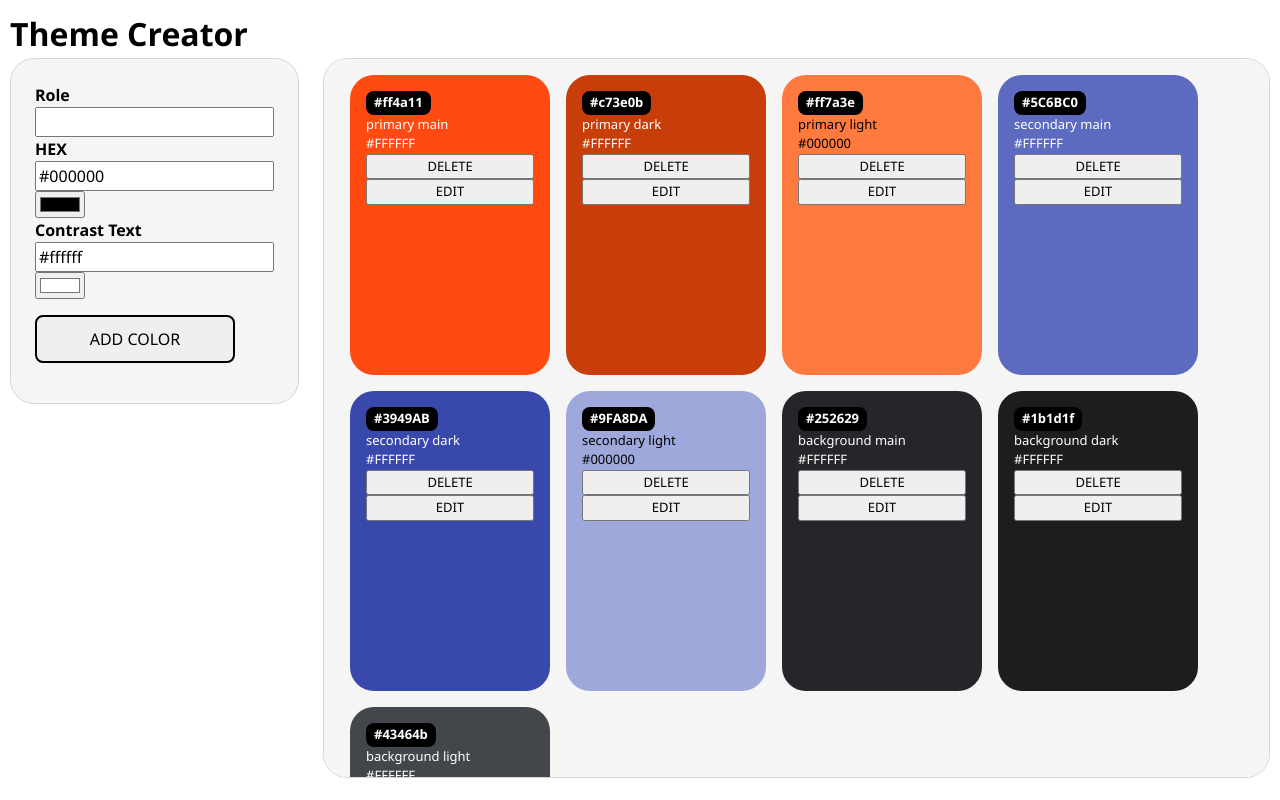
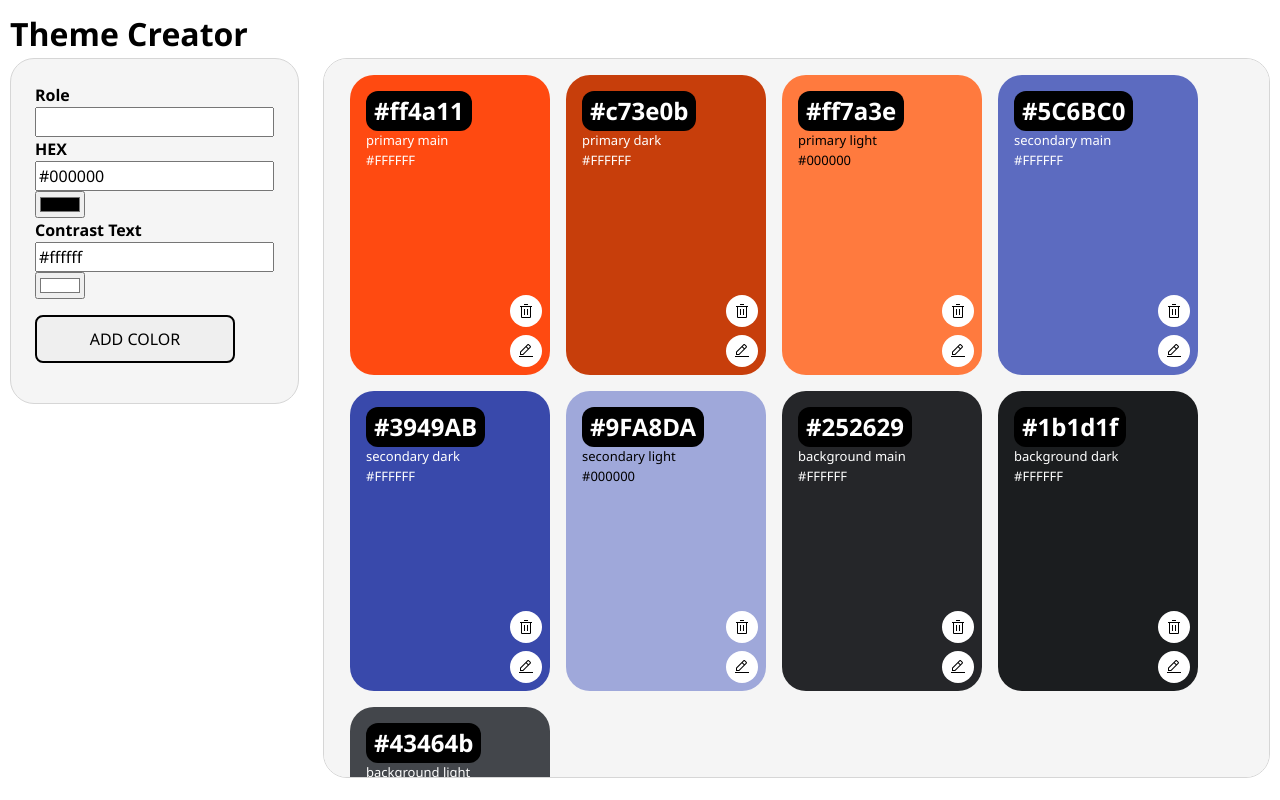
Before and after one commit to josereyes11/Recap-4, a React (Vite) app: page / in a window 1280 px wide. Built offline with nearby package versions, Linux system fonts and the light colour scheme.

Commit message:
Edit a color from the theme: commit 5 extra styling

```diff
--- a/src/Components/Color/Color.css
+++ b/src/Components/Color/Color.css
@@ -7,6 +7,7 @@
   flex-direction: column;
   font-size: small;
   border-radius: 24px;
+  position: relative;
 }
 
 .color-card-headline {
@@ -15,8 +16,16 @@
   background: rgb(0, 0, 0);
   color: white;
   width: max-content;
-  border-radius: 8px;
+  border-radius: 12px;
   font-weight: bold;
+  font-size: x-large;
+}
+
+.color-card-question-container {
+  display: flex;
+  flex-direction: column;
+  justify-content: center;
+  gap: 4px;
 }
 
 .color-card-question {
@@ -27,6 +36,41 @@
   width: max-content;
   border-radius: 4px;
   font-weight: bold;
+  font-size: medium;
+}
+
+.card-icon-buttons {
+  position: absolute;
+  bottom: 8px;
+  right: 8px;
+  display: flex;
+  flex-direction: column;
+  gap: 8px;
+}
+
+.icon-button {
+  width: 32px;
+  height: 32px;
+  border-radius: 50%;
+  display: flex;
+  align-items: center;
+  justify-content: center;
+  padding: 0;
+  border: none;
+  background-color: rgba(255, 255, 255);
+}
+
+.icon-button img {
+  width: 16px;
+  height: 16px;
+}
+
+.isEditing-container {
+  position: absolute;
+  z-index: 1;
+  box-shadow:
+    0 20px 25px -5px rgba(0, 0, 0, 0.1),
+    0 10px 10px -5px rgba(0, 0, 0, 0.04);
 }
 
 .color-card-cancel-container {
--- a/src/Components/Color/Color.jsx
+++ b/src/Components/Color/Color.jsx
@@ -1,6 +1,8 @@
 import "./Color.css";
 import { useState } from "react";
 import ColorForm from "../../ColorForm/ColorForm";
+import deleteIcon from "../../assets/delete-icon.svg";
+import editIcon from "../../assets/edit-icon.svg";
 
 export default function Color({ color, handleDeleteColor, handleEditColor }) {
   const [isConfirming, setIsConfirming] = useState();
@@ -11,20 +13,23 @@ export default function Color({ color, handleDeleteColor, handleEditColor }) {
         <p className="color-card-headline">{color.hex}</p>
         <p>{color.role}</p>
         <p>{color.contrastText}</p>
+        <div className="card-icon-buttons">
           {isConfirming ? (
-          <div>
+            <div className="color-card-question-container">
               <p className="color-card-question">Are you sure?</p>
               <button onClick={() => handleDeleteColor(color.id)}>Yes</button>
               <button onClick={() => setIsConfirming(false)}>Cancel</button>
             </div>
           ) : (
-          <button onClick={() => setIsConfirming(true)}>DELETE</button>
+            <button className="icon-button" onClick={() => setIsConfirming(true)}>
+              <img src={deleteIcon} alt="Delete" />
+            </button>
           )}
           {isEditing ? (
-          <div>
+            <div className="isEditing-container">
               <div className="color-card-cancel-container">
                 <button className="color-card-cancel-button" onClick={() => setIsEditing(false)}>
-                Cancel
+                  CANCEL
                 </button>
               </div>
               <ColorForm
@@ -37,8 +42,11 @@ export default function Color({ color, handleDeleteColor, handleEditColor }) {
               />
             </div>
           ) : (
-          <button onClick={() => setIsEditing(true)}>EDIT</button>
+            <button className="icon-button" onClick={() => setIsEditing(true)}>
+              <img src={editIcon} alt="Edit" />
+            </button>
           )}
+        </div>
       </div>
     </>
   );
```
Also changed, not shown: src/assets/delete-icon.svg (renamed from assets/trash-can.svg), src/assets/edit-icon.svg (added). Lines whose indentation alone changed are shown as unchanged.
